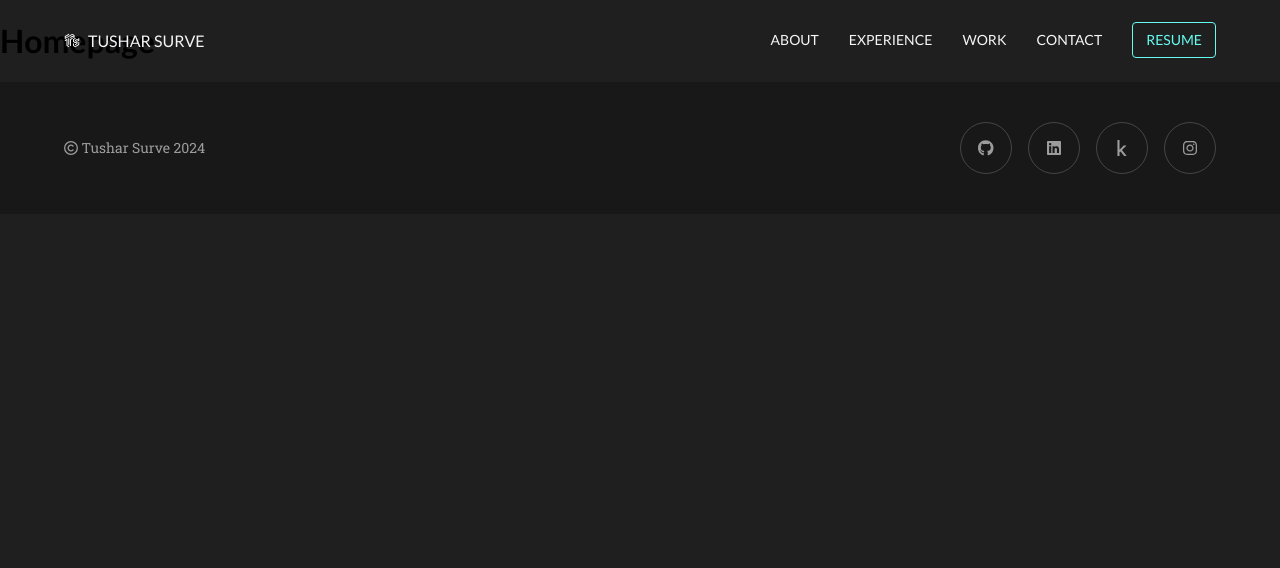
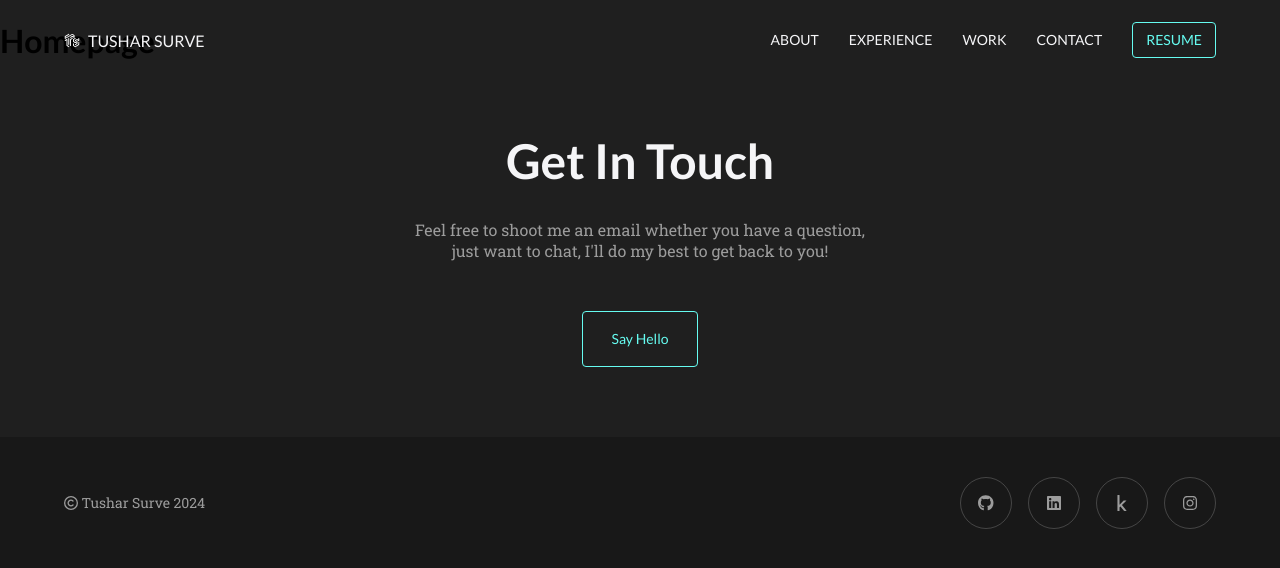
Before and after one commit to TusharSSurve/portfolio, a React (Create React App) app: page / in a window 1280 px wide. Shown: the top 568 px of the page. Built offline with nearby package versions, Linux system fonts and the light colour scheme; the HTML template or start-up script is replaced by a standard one.

Commit message:
[test] : Contact Section Complete

```diff
--- a/src/components/Contact.js
+++ b/src/components/Contact.js
@@ -1,9 +1,14 @@
 import React from "react";
-
+import styles from './Contact.module.css';
+import Button from "../global/Button";
 const Contact = () => {
   return (
-    <>
-      <h2>Contact</h2>
-    </>);
+    <div className={styles.contact}>
+      <h2>Get In Touch</h2>
+      <p>Feel free to shoot me an email whether you have a question, just want to chat, I'll do my best to get back to you!</p>
+      <Button className='big'>
+        <a href="mailto:ttusharsurve567@gmail.com" rel="noopener noreferrer" target="_blank">Say Hello</a>
+      </Button>
+    </div>);
 }
 export default Contact;
--- /dev/null
+++ b/src/components/Contact.module.css
@@ -0,0 +1,36 @@
+.contact {
+  display: flex;
+  flex-direction: column;
+  align-items: center;
+  padding: 50px 0 70px;
+}
+
+.contact h2 {
+  font-size: var(--font-48);
+  margin: 0 0 30px;
+  color: var(--white-color);
+  text-align: center;
+}
+
+.contact p {
+  margin: 0;
+  margin-bottom: 50px;
+  color: var(--dark-white-color);
+  max-width: 470px;
+  text-align: center;
+}
+
+.contact a {
+  color: var(--neon-color);
+}
+
+@media (max-width:550px) {
+  .contact {
+    width: 90%;
+    margin: 0 auto;
+  }
+
+  .contact h2 {
+    font-size: var(--font-36);
+  }
+}
--- a/src/global/Button.js
+++ b/src/global/Button.js
@@ -3,7 +3,7 @@ import styles from './Button.module.css';
 
 const Button = (props) => {
   return (
-    <div className={styles.button}>
+    <div className={`${styles.button} ${props.className ? styles.big : ''}`}>
       {props.children}
     </div>
   )
--- a/src/global/Button.module.css
+++ b/src/global/Button.module.css
@@ -19,3 +19,13 @@
 .button:hover a {
   color: var(--black-color);
 }
+
+.big {
+  padding: 20px 28px;
+}
+
+@media (max-width: 550px) {
+  .big {
+    padding: 15px 19px;
+  }
+}
--- a/src/global/Footer.module.css
+++ b/src/global/Footer.module.css
@@ -43,7 +43,7 @@ footer {
   border-color: rgba(0, 0, 0, 0);
 }
 
-@media (max-width: 500px) {
+@media (max-width: 550px) {
   .footer-container {
     flex-direction: column-reverse;
     gap: 40px;
--- a/src/global/Header.module.css
+++ b/src/global/Header.module.css
@@ -37,7 +37,6 @@ nav ul {
 }
 
 header a {
-  text-decoration: none;
   color: var(--white-color);
   font-family: var(--font-lato);
   font-size: var(--font-16);
--- a/src/index.css
+++ b/src/index.css
@@ -73,3 +73,8 @@ p {
 li {
   list-style-type: none;
 }
+
+a {
+  text-decoration: none;
+  color: inherit;
+}
--- a/src/pages/Homepage.js
+++ b/src/pages/Homepage.js
@@ -1,9 +1,10 @@
 import React from "react";
-
+import Contact from '../components/Contact'
 const Homepage = () => {
   return (
     <>
       <h1>Homepage</h1>
+      <Contact />
     </>
   );
 }
```
